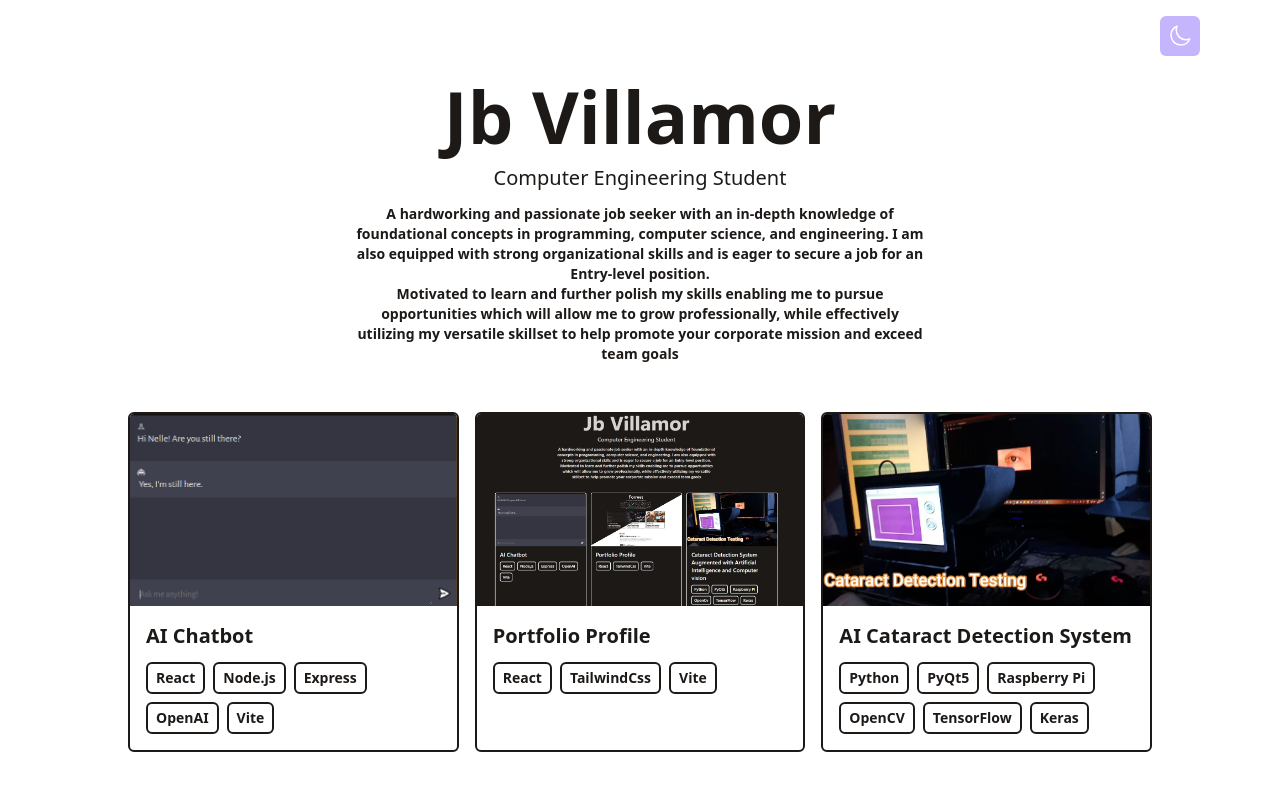
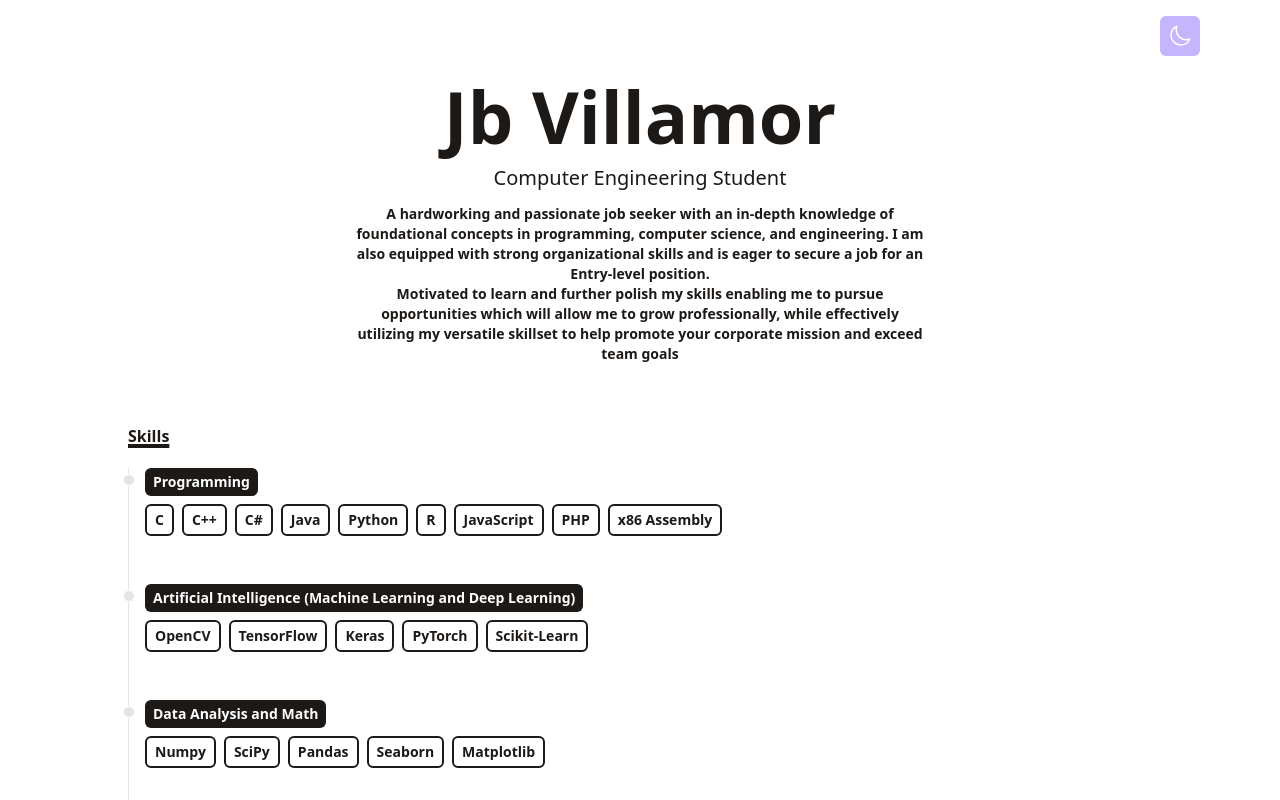
Before and after one commit to AlgoChad/Portfolio-Website, a React (Vite) app in the folder portfolio-profile/: page / in a window 1280 px wide. Shown: the top 800 px of the page. Built offline with nearby package versions, Linux system fonts and the light colour scheme.

Commit message:
Added skills section, and improved Ui

```diff
--- a/portfolio-profile/src/App.jsx
+++ b/portfolio-profile/src/App.jsx
@@ -4,6 +4,7 @@ import Timeline from './components/Timeline'
 import Portfolio from './components/Portfolio'
 import Contact from './components/Contact'
 import Footer from './components/Footer'
+import Skills from './components/Skills'
 
 function App() {
 	const [theme, setTheme] = useState(null);
@@ -74,6 +75,7 @@ function App() {
 		<div className="bg-white dark:bg-stone-900 text-stone-900 dark:text-stone-300 min-h-screen font-inter">
 			<div className="max-w-5xl w-11/12 mx-auto">
 				<Intro />
+        <Skills/>
 				<Portfolio />
 				<Timeline />
 				<Contact />
--- a/portfolio-profile/src/components/Contact.jsx
+++ b/portfolio-profile/src/components/Contact.jsx
@@ -8,7 +8,7 @@ function Contact(){
             <form
                action="https://getform.io/f/dc215bb5-8c73-4d80-9bf9-c15fd0b360da"
                method="POST"
-               className="flex flex-col w-full md:w-7/12"
+               className="flex flex-col w-full md:w-7/14"
             >
                <Title>Contact</Title>
                <input
--- /dev/null
+++ b/portfolio-profile/src/components/Skills.jsx
@@ -0,0 +1,22 @@
+import React from 'react';
+import skills from '../data/skills';
+import SkillsItem from './SkillsItem';
+import Title from './Title';
+
+function Skills(){
+    return(
+        <div className='justify-center my-3'>
+            <div className='w-full md:w-7/15'>
+            <Title>Skills</Title>
+            {skills.map(item => (
+                <SkillsItem
+                    title={item.title}
+                    stack={item.stack}
+                />
+            ))}
+            </div>
+        </div>
+    )
+}
+
+export default Skills;
--- /dev/null
+++ b/portfolio-profile/src/components/SkillsItem.jsx
@@ -0,0 +1,25 @@
+import React from 'react';
+
+function TimelineItem({title, stack}){
+    return (
+        <ol className="flex flex-col md:flex-row relative border-l border-stone-200 dark:border-stone-700">
+            <li className="mb-10 ml-4">
+                <div className="absolute w-3 h-3 bg-stone-200 rounded-full mt-1.5 -left-1.5 border border-white dark:border-stone-900 dark:bg-stone-700"/>
+                <p className="flex flex-wrap gap-4 flex-row items-center justify-start text-xs md:text-sm">
+                    <span className="inline-block px-2 py-1 font-semibold text-white dark:text-stone-900 bg-stone-900 dark:bg-white rounded-md">
+                        {title}
+                    </span>
+                </p>
+                <p className="flex flex-wrap gap-2 flex-row items-center justify-start text-xs md:text-sm dark:text-white my-2">
+                {stack.map(item => (
+                    <span className="inline-block px-2 py-1 font-semibold border-2 border-stone-900 dark:border-white rounded-md">
+                        {item}
+                    </span>
+                ))}
+                </p>
+            </li>
+        </ol>
+    )
+}
+
+export default TimelineItem;
--- a/portfolio-profile/src/components/Timeline.jsx
+++ b/portfolio-profile/src/components/Timeline.jsx
@@ -6,7 +6,7 @@ import Title from './Title';
 function Timeline(){
     return(
         <div className='flex flex-col md:flex-row justify-center my-20'>
-            <div className='w-full md:w-7/12'>
+            <div className='w-full md:w-7/14'>
             <Title>Timeline</Title>
             {timeline.map(item => (
                 <TimelineItem
--- /dev/null
+++ b/portfolio-profile/src/data/skills.js
@@ -0,0 +1,18 @@
+export default [
+    {
+        title: 'Programming',
+        stack: [ 'C', 'C++', 'C#', 'Java', 'Python', 'R', 'JavaScript', 'PHP', 'x86 Assembly'],
+    },
+    {
+        title: 'Artificial Intelligence (Machine Learning and Deep Learning)',
+        stack: [ 'OpenCV', 'TensorFlow', 'Keras', 'PyTorch', 'Scikit-Learn'],
+    },
+    {
+        title: 'Data Analysis and Math',
+        stack: [ 'Numpy', 'SciPy', 'Pandas', 'Seaborn', 'Matplotlib'],
+    },
+    {
+        title: 'Web and Mobile App',
+        stack: [ 'React', 'Express', 'Bootstrap', 'TailwindCSS', 'Node.js', 'MongoDB', 'FireBase', 'MySQL', 'SQLite'],
+    },
+]
```
